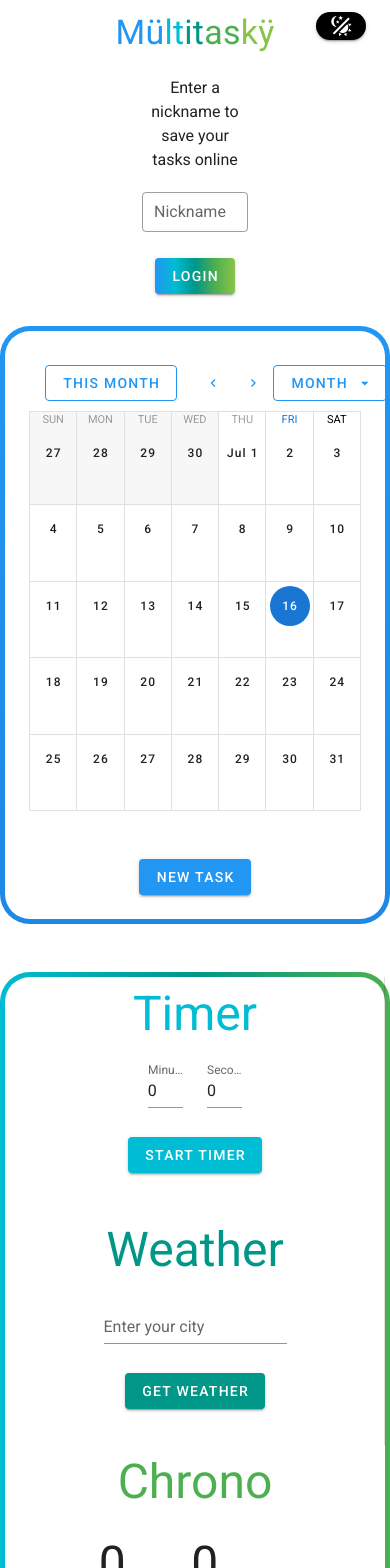
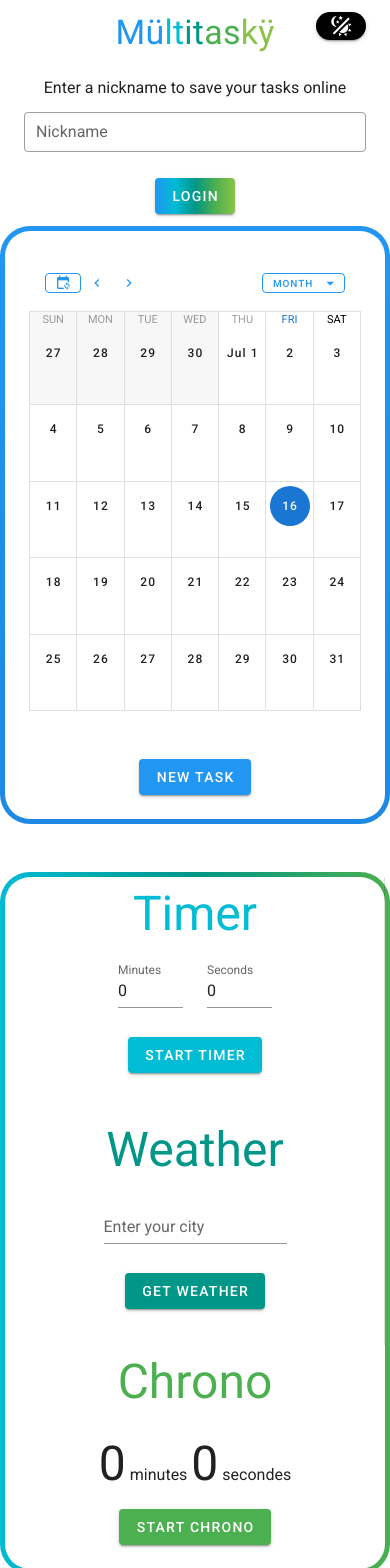
Before and after one commit to DrozdAllan/Multitask, a Vue app: page / in a window 390 px wide. Shown: the top 1568 px of the page. Built offline with nearby package versions, Linux system fonts and the light colour scheme; what vue-awesome-countdown would draw is missing.

Commit message:
responsive done and language in footer in vMenu

```diff
--- a/src/components/AppFooter.vue
+++ b/src/components/AppFooter.vue
@@ -10,24 +10,42 @@
         </v-col>
         <v-spacer class="hidden-md-and-down"/>
         <v-col>
+          <v-menu top>
+            <template v-slot:activator="{ on, attrs }">
+              <v-btn
+                      class="multi white--text"
+                      v-bind="attrs"
+                      v-on="on"
+              >
+                <v-icon>mdi-translate</v-icon>
+              </v-btn>
+            </template>
+
+            <v-sheet>
               <v-btn elevation="0" @click="$root.$i18n.locale = 'en'">
                 <v-icon x-large>$vuetify.icons.englishFlag</v-icon>
               </v-btn>
+
               <v-btn elevation="0" @click="$root.$i18n.locale = 'fr'">
                 <v-icon x-large>$vuetify.icons.frenchFlag</v-icon>
               </v-btn>
+
               <v-btn elevation="0" @click="$root.$i18n.locale = 'de'">
                 <v-icon x-large>$vuetify.icons.germanFlag</v-icon>
               </v-btn>
               <v-btn elevation="0" @click="$root.$i18n.locale = 'ja'">
                 <v-icon x-large>$vuetify.icons.japaneseFlag</v-icon>
               </v-btn>
+
               <v-btn elevation="0" @click="$root.$i18n.locale = 'es'">
                 <v-icon x-large>$vuetify.icons.spanishFlag</v-icon>
               </v-btn>
+
               <v-btn elevation="0" @click="$root.$i18n.locale = 'ru'">
                 <v-icon x-large>$vuetify.icons.russianFlag</v-icon>
               </v-btn>
+            </v-sheet>
+          </v-menu>
         </v-col>
       </v-row>
     </v-container>
@@ -39,3 +57,8 @@
 		name: "AppFooter",
 	}
 </script>
+
+<style lang="sass" scoped>
+  .multi
+    background: linear-gradient(to right, #2196F3, #00BCD4, #009688, #4CAF50, #8BC34A)
+</style>
--- a/src/components/Calendar.vue
+++ b/src/components/Calendar.vue
@@ -8,35 +8,35 @@
           >
             <v-btn
                     outlined
-                    class="mr-4"
+                    :x-small="$vuetify.breakpoint.mobile"
                     color="blue"
                     @click="setToday"
             >
-              {{ $t("this month") }}
+              <v-icon :small="$vuetify.breakpoint.mobile">mdi-calendar-sync</v-icon>
             </v-btn>
             <v-btn
                     fab
                     text
-                    small
+                    :x-small="$vuetify.breakpoint.mobile"
                     color="blue"
                     @click="prev"
             >
-              <v-icon small>
+              <v-icon :small="$vuetify.breakpoint.mobile">
                 mdi-chevron-left
               </v-icon>
             </v-btn>
             <v-btn
                     fab
                     text
-                    small
+                    :x-small="$vuetify.breakpoint.mobile"
                     color="blue"
                     @click="next"
             >
-              <v-icon small>
+              <v-icon :small="$vuetify.breakpoint.mobile">
                 mdi-chevron-right
               </v-icon>
             </v-btn>
-            <v-toolbar-title v-if="$refs.calendar" class="blue--text">
+            <v-toolbar-title v-if="$refs.calendar" class="blue--text" :style="{ fontSize: fontSize + 'px' }">
               {{ $refs.calendar.title }}
             </v-toolbar-title>
             <v-spacer></v-spacer>
@@ -47,6 +47,7 @@
               <template v-slot:activator="{ on, attrs }">
                 <v-btn
                         outlined
+                        :x-small="$vuetify.breakpoint.mobile"
                         color="blue"
                         v-bind="attrs"
                         v-on="on"
@@ -145,6 +146,13 @@
 			events() {
 				return this.$store.getters.getTasks;
 			},
+			fontSize() {
+				if (this.$vuetify.breakpoint.mobile) {
+					return 15
+				} else {
+					return 30
+				}
+			}
 		},
 		methods: {
 			deleteTask(taskName) {
--- a/src/components/Timer.vue
+++ b/src/components/Timer.vue
@@ -5,10 +5,10 @@
     </v-row>
 
     <v-row justify="center" class="py-2">
-      <v-col cols="2">
+      <v-col cols="3">
         <v-text-field color="cyan" :label="$t('minutes')" v-model.number="minutes"></v-text-field>
       </v-col>
-      <v-col cols="2">
+      <v-col cols="3">
         <v-text-field color="cyan" :label="$t('seconds')" v-model.number="seconds"></v-text-field>
       </v-col>
     </v-row>
@@ -26,7 +26,7 @@
                 v-slot:process="{ timeObj }">
           <v-progress-circular
                   :rotate="-90"
-                  :size="400"
+                  :size="300"
                   :width="20"
                   :value="value"
                   color="cyan"
@@ -38,7 +38,7 @@
                 v-slot:finish>
           <v-progress-circular
                   :rotate="-90"
-                  :size="400"
+                  :size="300"
                   :width="20"
                   :value="value"
                   color="cyan"
--- a/src/components/World.vue
+++ b/src/components/World.vue
@@ -2,7 +2,7 @@
   <v-container>
     <div style="height: 800px; width: 100%">
       <div style="height: 100px; overflow: auto;">
-        <span class="text-h3 light-green--text">{{$t('time')}}</span>
+        <span class="text-h5 text-md-h3 light-green--text">{{$t('time')}}</span>
         <br>
         <v-btn x-small @click="refresh" color="light-green white--text">
           {{$t('refresh')}}
--- a/src/locales/en.json
+++ b/src/locales/en.json
@@ -3,7 +3,7 @@
   "label": "Nickname",
   "hint": "It is NOT protected by any security, do NOT put critical data",
   "login": "Login",
-  "this month": "this month",
+  "this month": "return",
   "month": "Month",
   "week": "Week",
   "day": "Day",
--- a/src/views/About.vue
+++ b/src/views/About.vue
@@ -1,7 +1,7 @@
 <template>
   <v-container class="text-center">
     <p>
-      This website is made by <a target="_blank" href="https://materialdesignicons.com/">Allan Drozd</a><br>
+      This website is made by <a target="_blank" href="https://drozdallanportfolio.web.app/">Allan Drozd</a><br>
       <v-icon> mdi-theme-light-dark</v-icon>
       by Austin Andrews on <a target="_blank" href="https://materialdesignicons.com/">materialdesignicons.com</a> <br>
       Country flags by <a target="_blank" href="https://www.freepik.com" title="Freepik">Freepik</a> from <a
--- a/src/views/Home.vue
+++ b/src/views/Home.vue
@@ -1,27 +1,22 @@
 <template>
   <v-container class="text-center">
     <v-row>
-      <v-spacer/>
-      <v-col v-if="!loggedIn" cols="4">
+      <v-spacer class="hidden-sm-and-down"/>
+      <v-col v-if="!loggedIn">
         {{ $t("message") }}
         <br>
-        <v-row no-gutters class="py-5">
-          <v-spacer/>
-          <v-col cols="12">
-            <v-text-field dense outlined @keyup.enter="logIn" color="green" :hint="$t('hint')" class="text-center"
-                          :label="$t('label')" v-model="logName"></v-text-field>
-          </v-col>
-          <v-spacer/>
-          <v-col>
-            <v-btn @click="logIn" class="multi" color="white--text">{{ $t("login") }}</v-btn>
-          </v-col>
-        </v-row>
+        <v-col class="pb-0 mb-0" cols="12">
+          <v-text-field dense outlined @keyup.enter="logIn" color="green" :hint="$t('hint')" class="text-center"
+                        :label="$t('label')" v-model="logName"></v-text-field>
+        </v-col>
+        <v-btn @click="logIn" class="multi" color="white--text">{{ $t("login") }}</v-btn>
       </v-col>
-      <v-col v-else cols="4">
+      <v-col v-else>
         <span class="text-h2">Hello {{ nickname }} !</span>
       </v-col>
-      <v-spacer/>
+      <v-spacer class="hidden-sm-and-down"/>
     </v-row>
+
     <v-row :class="[ darkMode ? 'border-gradient-first-black' : 'border-gradient-first']">
       <v-col cols="12">
         <Calendar/>
```
Lines whose indentation alone changed are shown as unchanged.
